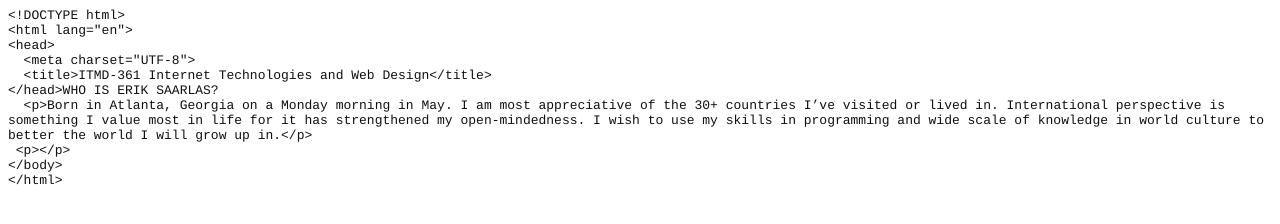
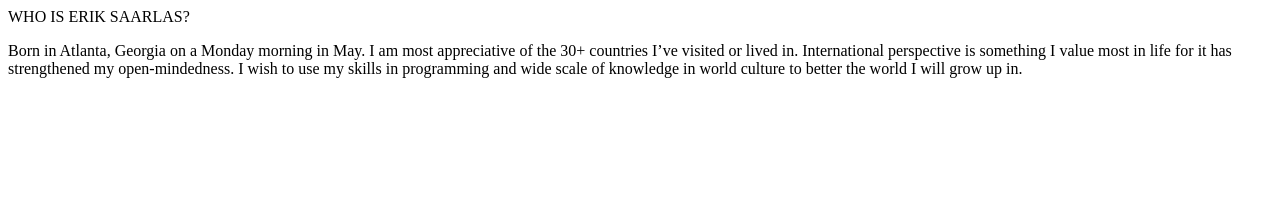
Before and after one commit to ESaarlas/lab1, a plain HTML site: page index.html in a window 1280 px wide. Drawn offline with Linux system fonts and the light colour scheme.

Commit message:
Update index.html
Updated HTML

```diff
--- a/index.html
+++ b/index.html
@@ -1,29 +1,10 @@
-<!DOCTYPE html PUBLIC "-//W3C//DTD HTML 4.01//EN" "http://www.w3.org/TR/html4/strict.dtd">
-<html>
+<!DOCTYPE html>
+<html lang="en">
 <head>
-  <meta http-equiv="Content-Type" content="text/html; charset=utf-8">
-  <meta http-equiv="Content-Style-Type" content="text/css">
+  <meta charset="UTF-8">
   <title>ITMD-361 Internet Technologies and Web Design</title>
-  <meta name="Generator" content="Cocoa HTML Writer">
-  <meta name="CocoaVersion" content="2113.6">
-  <style type="text/css">
-    p.p1 {margin: 0.0px 0.0px 0.0px 0.0px; font: 13.0px Courier; color: #101010; -webkit-text-stroke: #ffffff}
-    p.p2 {margin: 0.0px 0.0px 12.0px 0.0px; font: 12.0px Times; color: #000000; -webkit-text-stroke: #000000}
-    span.s1 {font-kerning: none}
-  </style>
-</head>
-<body>
-<p class="p1"><span class="s1">&lt;!DOCTYPE html&gt;</span></p>
-<p class="p1"><span class="s1">&lt;html lang="en"&gt;</span></p>
-<p class="p1"><span class="s1">&lt;head&gt;</span></p>
-<p class="p1"><span class="s1"><span class="Apple-converted-space">  </span>&lt;meta charset="UTF-8"&gt;</span></p>
-<p class="p1"><span class="s1"><span class="Apple-converted-space">  </span>&lt;title&gt;ITMD-361 Internet Technologies and Web Design&lt;/title&gt;</span></p>
-<p class="p1"><span class="s1">&lt;/head&gt;WHO IS ERIK SAARLAS?<span class="Apple-converted-space"> </span></span></p>
-<p class="p1"><span class="s1"><span class="Apple-converted-space">  </span>&lt;p&gt;Born in Atlanta, Georgia on a Monday morning in May. I am most appreciative of the 30+ countries I’ve visited or lived in. International perspective is something I value most in life for it has strengthened my open-mindedness. I wish to use my skills in programming and wide scale of knowledge in world culture to better the world I will grow up in.&lt;/p&gt;</span></p>
-<p class="p1"><span class="s1"><span class="Apple-converted-space"> </span>&lt;p&gt;&lt;/p&gt;</span></p>
-<p class="p1"><span class="s1">&lt;/body&gt;</span></p>
-<p class="p1"><span class="s1">&lt;/html&gt;</span></p>
-<p class="p2"><span class="s1"><br>
-</span></p>
+</head>WHO IS ERIK SAARLAS?
+  <p>Born in Atlanta, Georgia on a Monday morning in May. I am most appreciative of the 30+ countries I’ve visited or lived in. International perspective is something I value most in life for it has strengthened my open-mindedness. I wish to use my skills in programming and wide scale of knowledge in world culture to better the world I will grow up in.</p>
+ <p></p>
 </body>
 </html>
```
